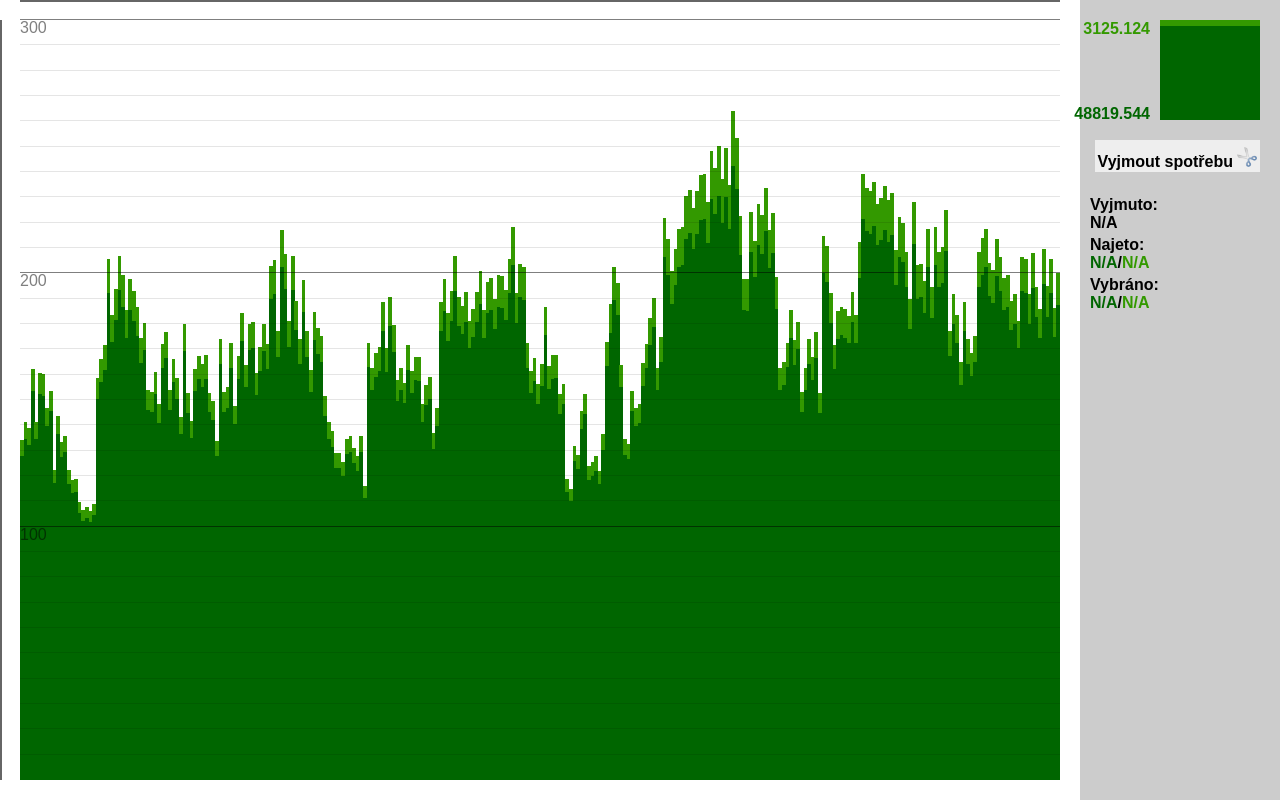
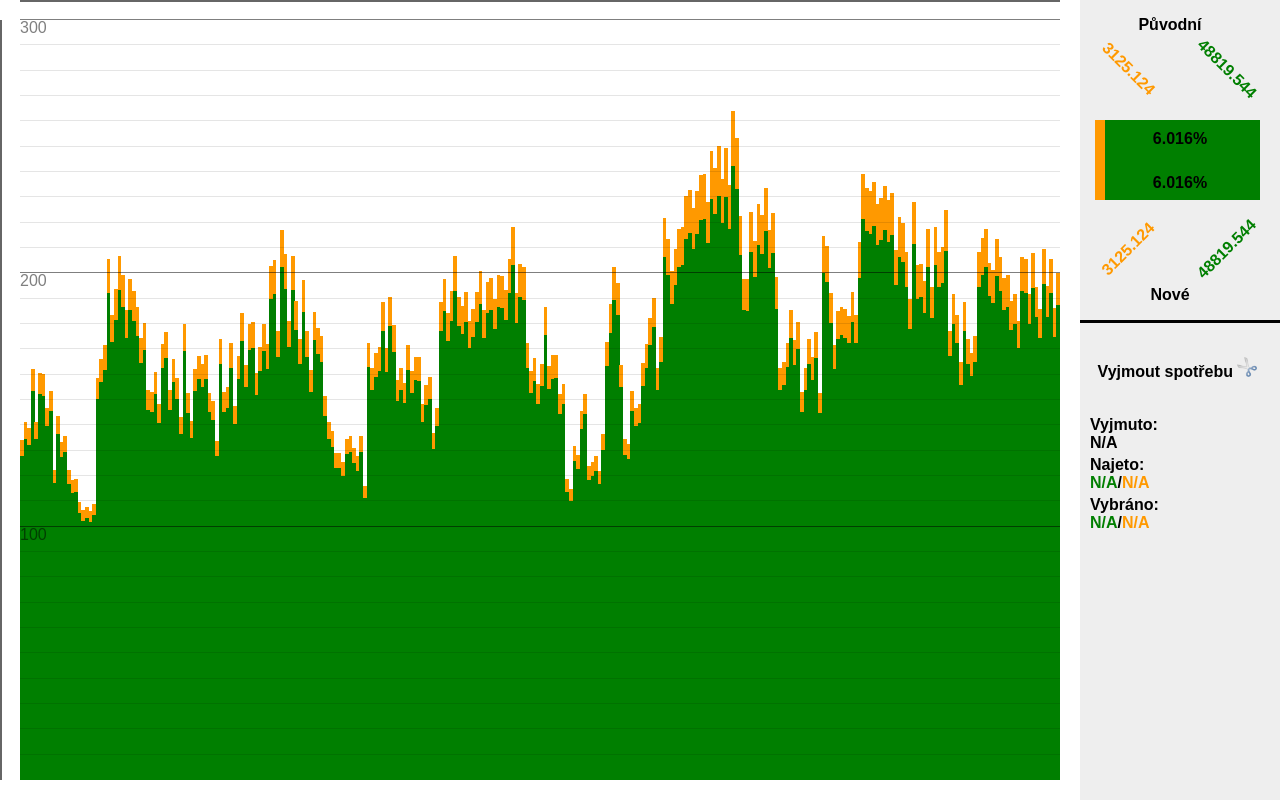
Before and after one commit to rjonda/Transformace-cenove-funkce, a plain HTML site: page index.html in a window 1280 px wide. Drawn offline with Linux system fonts and the light colour scheme.

Commit message:
* Upraven design, odstraněna chyba s označováním

```diff
--- /dev/null
+++ b/disableSelection.js
@@ -0,0 +1,11 @@
+function disableSelection(target){
+if (typeof target.onselectstart!="undefined") //For IE
+	target.onselectstart=function(){return false}
+else if (typeof target.style.MozUserSelect!="undefined") //For Firefox
+	target.style.MozUserSelect="none"
+else //All other route (For Opera)
+	target.onmousedown=function(){return false}
+target.style.cursor = "default"
+}
+document.ondragstart=function(){return false};
+function disableSelection(e){if(typeof e.onselectstart!="undefined")e.onselectstart=function(){return false};else if(typeof e.style.MozUserSelect!="undefined")e.style.MozUserSelect="none";else e.onmousedown=function(){return false};e.style.cursor="default"}window.onload=function(){disableSelection(document.body)}
--- a/index.html
+++ b/index.html
@@ -4,12 +4,14 @@
       Graf viewer
     </title>
     <link rel="stylesheet" type="text/css" href="./style.css">
+    <link rel="icon" type="image/ico" href="Images/favicon.ico" />
     <script src="./vzorec.js"></script>
     <script src="./script.js"></script>
+    <script src="./disableSelection.js"></script>
     <meta charset="utf-8">
   </head>
-  <body onResize="resize(); resize();" onLoad="load()">
-    <span id="grafZone" onMouseDown="down()" onMouseUp="up()">
+  <body onResize="resizeDouble()" onLoad="load()">
+    <span id="grafZone" onMouseDown="down(event);" onMouseUp="up(event)">
       <span id="grafBorder">
       </span>
     </span>
@@ -18,11 +20,23 @@
       <span id="masterGrafN"></span>
       <span id="MasterA">N/A</span>
       <span id="MasterN">N/A</span>
+      <span id="MasterP">N/A</span>
+      <p style="position: absolute; left: 10px; top: 270px; width: 160px; text-align: center;"><b>Nové</b></p>
+
+      <span id="masterGrafOldA"></span>
+      <span id="masterGrafOldN"></span>
+      <span id="MasterOldA">N/A</span>
+      <span id="MasterOldN">N/A</span>
+      <span id="MasterOldP">N/A</span>
+      <p style="position: absolute; left: 10px; top: 0px; width: 160px; text-align: center;"><b>Původní</b></p>
+
+      <span class="separator" style="position: absolute; left: 0px; top: 320px;"></span>
+
       <span id="cutButton" onMouseOver="buttonOverOut(this, 1)" onMouseOut="buttonOverOut(this, -1)" onClick="cut();">Vyjmout spotřebu <img src="images/cut.png" height="20"></span>
       <span id="pasteButton" style="display:none" onMouseOver="buttonOverOut(this, 2)" onMouseOut="buttonOverOut(this, -2)" onClick="paste();">Vložit spotřebu <img src="images/paste.png" height="20"></span>
-      <p style="position: absolute; left: 10px; top: 180px;"><b>Vyjmuto: <br><span id="Cuted">N/A</span></b></p>
-      <p style="position: absolute; left: 10px; top: 220px;"><b>Najeto: <br><span id="OverA">N/A</span>/<span id="OverN">N/A</span></b></p>
-      <p style="position: absolute; left: 10px; top: 260px;"><b>Vybráno: <br><span id="SelA">N/A</span>/<span id="SelN">N/A</span></b></p>
+      <p style="position: absolute; left: 10px; top: 400px;"><b>Vyjmuto: <br><span id="Cuted">N/A</span></b></p>
+      <p style="position: absolute; left: 10px; top: 440px;"><b>Najeto: <br><span id="OverA">N/A</span>/<span id="OverN">N/A</span></b></p>
+      <p style="position: absolute; left: 10px; top: 480px;"><b>Vybráno: <br><span id="SelA">N/A</span>/<span id="SelN">N/A</span></b></p>
     </span>
     <!--<span id="dark">
       <span id="alert">
--- a/script.js
+++ b/script.js
@@ -1,5 +1,10 @@
 function getData() {
   return getFileData();
+}
+
+function resizeDouble() {
+  resize();
+  resize();
 }
 
 function disableSelection(element) {
@@ -25,6 +30,9 @@ function resize() {
   }
 }
 
+var oldA = 0;
+var oldN = 0;
+
 var first = true;
 var scroll = 0;
 var mode = 0;
@@ -39,7 +47,7 @@ var rightSideD = 0;
 //  }
 //}
 
-function load() { //body.onLoad
+function load() {
   var masterA = 0;
   var masterN = 0;
 
@@ -72,24 +80,35 @@ function load() { //body.onLoad
     }
   }
   if (first) {
-    document.all["grafZone"].innerHTML = document.all["grafZone"].innerHTML + "<span id=\"grafPointer\" onMouseDown=\"down()\" onMouseUp=\"up()\" onLoad=\"disableSelection(this)\"></span>";
-    document.all["grafZone"].innerHTML = document.all["grafZone"].innerHTML + "<span id=\"grafPointerVertical\" onMouseDown=\"down()\" onMouseUp=\"up()\" onLoad=\"disableSelection(this)\"></span>";
     document.all["grafZone"].innerHTML = document.all["grafZone"].innerHTML + "<span id=\"grafSelecter\"></span>";
+    document.all["grafZone"].innerHTML = document.all["grafZone"].innerHTML + "<span id=\"grafPointer\" onMouseDown=\"down(event)\" onMouseUp=\"up(event)\" onLoad=\"disableSelection(this)\"></span>";
+    document.all["grafZone"].innerHTML = document.all["grafZone"].innerHTML + "<span id=\"grafPointerVertical\" onMouseDown=\"down(event)\" onMouseUp=\"up(event)\" onLoad=\"disableSelection(this)\"></span>";
+    oldA = masterA;
+    oldN = masterN;
   }
   first = false;
   resize();
   resize();
 
-  var master = masterA + masterN;
+  var master = oldA + oldN;
 
-  var heightOfMasterGrafPart = 100 / master;
+  var widthOfMasterGrafPart = 165 / master;
 
-  document.all["masterGrafA"].style.height = heightOfMasterGrafPart * masterA;
-  document.all["masterGrafN"].style.height = heightOfMasterGrafPart * masterN;
-  document.all["masterGrafA"].style.top = 20 + (heightOfMasterGrafPart * masterN);
+  document.all["masterGrafOldA"].style.width = widthOfMasterGrafPart * oldA;
+  document.all["masterGrafOldN"].style.width = widthOfMasterGrafPart * oldN;
+  document.all["masterGrafOldA"].style.left = 15 + (widthOfMasterGrafPart * oldN);
+
+  document.all["MasterOldA"].innerHTML = "<b>" + Math.round(oldA * 1000) / 1000 + "</b>";
+  document.all["MasterOldN"].innerHTML = "<b>" + Math.round(oldN * 1000) / 1000 + "</b>";
+  document.all["MasterOldP"].innerHTML = "<b>" + Math.round((oldN / master) * 100000) / 1000 + "%</b>";
+
+  document.all["masterGrafA"].style.width = widthOfMasterGrafPart * masterA;
+  document.all["masterGrafN"].style.width = widthOfMasterGrafPart * masterN;
+  document.all["masterGrafA"].style.left = 15 + (widthOfMasterGrafPart * masterN);
 
   document.all["MasterA"].innerHTML = "<b>" + Math.round(masterA * 1000) / 1000 + "</b>";
   document.all["MasterN"].innerHTML = "<b>" + Math.round(masterN * 1000) / 1000 + "</b>";
+  document.all["MasterP"].innerHTML = "<b>" + Math.round((masterN / master) * 100000) / 1000 + "%</b>";
 
 }
 
@@ -232,13 +251,17 @@ function roundCoordinates(coord, widthOfOneColumn) {
 var isdown = false;
 var leftSide = 0;
 
-function up() {
+function up(e) {
+  if (e.which == 1) {
     if (mode == 0 || mode == 2) {
       isdown = false;
     }
   }
+}
 
-function down() {
+function down(e) {
+  e = e || window.event;
+  if (e.which == 1) {
     if (!(tempX < 20 || tempX >= document.documentElement.clientWidth - 220 || tempY < 20 || tempY >= document.documentElement.clientHeight - 20)) {
       if (mode == 0 || mode == 2 || mode == 3) {
         leftSide = roundCoordinates(getCoordinateFromId (tempX, widthOfOneColumn, -1), widthOfOneColumn);
@@ -272,6 +295,9 @@ function down() {
         document.all["pasteButton"].style.display = "block";
       }
     }
+  } else {
+    showMenu();
+  }
   return false;
 }
 
@@ -283,24 +309,16 @@ function buttonOverOut(obj, num) {
   }
 }
 
+function showMenu() {
+
+}
+
 if (document.addEventListener) {
   document.addEventListener('contextmenu', function(e) {
-    up();
-    leftSide = 0;
-    document.all["grafSelecter"].style.left = leftSide;
-    document.all["grafSelecter"].style.width = 0;
-    document.all["SelA"].innerHTML = "N/A";
-    document.all["SelN"].innerHTML = "N/A";
     e.preventDefault();
   }, false);
 } else {
   document.attachEvent('oncontextmenu', function() {
-    up();
-    leftSide = 0;
-    document.all["grafSelecter"].style.left = leftSide;
-    document.all["grafSelecter"].style.width = 0;
-    document.all["SelA"].innerHTML = "N/A";
-    document.all["SelN"].innerHTML = "N/A";
     window.event.returnValue = false;
   });
 }
--- a/style.css
+++ b/style.css
@@ -21,7 +21,7 @@ body {
 
 #menuZone {
   width: 200px;
-  background-color: #CCCCCC;
+  background-color: #EEEEEE;
   right: 0px;
   border-left: 4 solid #000000;
 }
@@ -46,11 +46,11 @@ body {
 
 .grafColumnA {
   bottom: 0px;
-  background-color: rgb(0,102,0);
+  background-color: rgb(0,127,0);
 }
 
 .grafColumnN {
-  background-color: rgb(51,153,0);
+  background-color: rgb(255,153,0);
 }
 
 .grafLabel {
@@ -90,59 +90,137 @@ body {
   top: 20px;
   margin: 0px;
   padding: 0px;
-  background-color:  rgba(0,0,153,0.4);
+  background-color: rgba(255,255,0,0.4);
   cursor: crosshair;
 }
 
 #masterGrafA, #masterGrafN {
   display: block;
   position: absolute;
-  top: 20px;
-  right: 20px;
+  top: 160px;
+  left: 15px;
   margin: 0px;
   padding: 0px;
-  width: 100px;
+  height: 40px;
 }
 
 #masterGrafA {
-  background-color: rgb(0,102,0);
+  background-color: rgb(0,127,0);
   border-bottom: 2 solid #000000;
-  border-left: 2 solid #000000;
+  border-top: 2 solid #000000;
   border-right: 2 solid #000000;
 }
 
 #masterGrafN {
-  background-color: rgb(51,153,0);
+  background-color: rgb(255,153,0);
   border-top: 2 solid #000000;
   border-left: 2 solid #000000;
-  border-right: 2 solid #000000;
+  border-bottom: 2 solid #000000;
 }
 
-#OverN, #SelN {
-  color: rgb(51,153,0);
-}
-
-#OverA, #SelA {
-  color: rgb(0,102,0);
+#MasterN, #MasterA {
+  -webkit-transform: rotate(-45deg);
+  -moz-transform:    rotate(-45deg);
+  -ms-transform:     rotate(-45deg);
+  -o-transform:      rotate(-45deg);
+  transform:         rotate(-45deg);
+  vertical-align: middle;
+  text-align: left;
 }
 
 #MasterN {
   position: absolute;
-  top: 20px;
-  right: 130px;
-  color: rgb(51,153,0);
+  top: 240px;
+  left: 15px;
+  color: rgb(255,153,0);
+
 }
 
 #MasterA {
   position: absolute;
-  top: 105px;
-  right: 130px;
-  color: rgb(0,102,0);
+  top: 240px;
+  right: 15px;
+  color: rgb(0,127,0);
+}
+
+#MasterP {
+  position: absolute;
+  top: 174px;
+  left: 0px;
+  width: 100%;
+  text-align: center;
+  color: #000000;
+}
+
+#OverN, #SelN {
+  color: rgb(255,153,0);
+}
+
+#OverA, #SelA {
+  color: rgb(0,127,0);
+}
+
+#masterGrafOldA, #masterGrafOldN {
+  display: block;
+  position: absolute;
+  top: 120px;
+  left: 15px;
+  margin: 0px;
+  padding: 0px;
+  height: 40px;
+}
+
+#masterGrafOldA {
+  background-color: rgb(0,127,0);
+  border-bottom: 2 solid #000000;
+  border-top: 2 solid #000000;
+  border-right: 2 solid #000000;
+}
+
+#masterGrafOldN {
+  background-color: rgb(255,153,0);
+  border-top: 2 solid #000000;
+  border-left: 2 solid #000000;
+  border-bottom: 2 solid #000000;
+}
+
+#MasterOldN, #MasterOldA {
+  -webkit-transform: rotate(45deg);
+  -moz-transform:    rotate(45deg);
+  -ms-transform:     rotate(45deg);
+  -o-transform:      rotate(45deg);
+  transform:         rotate(45deg);
+  vertical-align: middle;
+  text-align: left;
+}
+
+#MasterOldN {
+  position: absolute;
+  top: 60px;
+  left: 15px;
+  color: rgb(255,153,0);
+
+}
+
+#MasterOldA {
+  position: absolute;
+  top: 60px;
+  right: 15px;
+  color: rgb(0,127,0);
+}
+
+#MasterOldP {
+  position: absolute;
+  top: 130px;
+  left: 0px;
+  width: 100%;
+  text-align: center;
+  color: #000000;
 }
 
 #cutButton {
   position: absolute;
-  top: 140px;
+  top: 350px;
   left: 15px;
   width: 165px;
   height: 25px;
@@ -158,7 +236,7 @@ body {
 
 #pasteButton {
   position: absolute;
-  top: 140px;
+  top: 350px;
   left: 15px;
   width: 165px;
   height: 25px;
@@ -221,3 +299,9 @@ body {
   color: rgba(0,0,0,0.5);
   cursor: crosshair;
 }
+
+.separator {
+  width: 100%;
+  height: 3px;
+  background-color: #000000;
+}
```
Also changed, not shown: Images/favicon.ico (added). Lines whose indentation alone changed are shown as unchanged.
